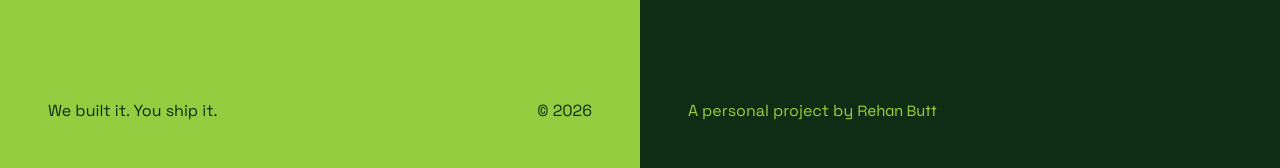
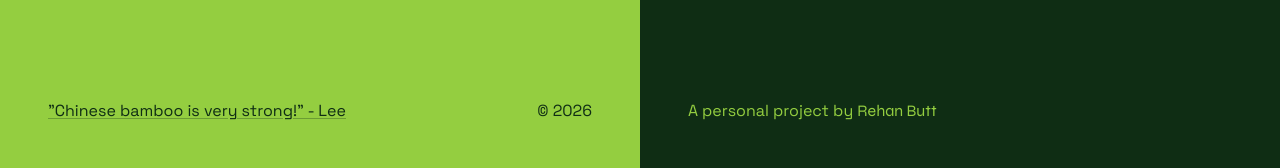
Before and after one commit to naher94/scaffoldcss, a Jekyll site: the page built from index.html, in a window 1280 px wide. Shown: the part 2853-3021 px from the top of the page. Built offline with Jekyll 4.4.1, drawn with Linux system fonts in a browser that asks for light colours.

Commit message:
Bamboo Quote Added
Closes #23

```diff
--- a/_includes/footer.html
+++ b/_includes/footer.html
@@ -3,7 +3,8 @@
     <p>{{site.product-name}}</p>
     <h2>Take root.</h2>
     <div class="scaffold-flex scaffold-justify-between author">
-      <p>We built it. You ship it.</p>
+      <!-- <p>"Chinese bamboo is very strong!" - Lee</p> -->
+      <a href="https://youtu.be/DIs3JeCDLUs?si=OGGR8wVWXAAutqFu" target="_blank" rel="noopener noreferrer"><p>"Chinese bamboo is very strong!" - Lee</p></a>
       <span>© {{ 'now' | date: "%Y" }}</span>
 
     </div>
--- a/css/main.scss
+++ b/css/main.scss
@@ -305,6 +305,23 @@ footer{
       line-height: 1;
       margin-block: 5rem;
     }
+    .author{
+      a{
+        font-size: 1em;
+        color: inherit;
+        text-underline-offset: 0.1em;
+        text-decoration-color: color-mix(in srgb, currentColor 30%, transparent);
+        transition: var(--transition-spring);
+        &:hover{
+          text-decoration-thickness: 0.1em;
+          text-decoration-color: color-mix(in srgb, currentColor 100%, transparent);
+        }
+      }
+      @include scaffold.breakpoint(md,down){
+        flex-direction: column;
+        gap: 0.25em;
+      }
+    }
   }
   .right{
     background-color: var(--bamboo-black);
```
